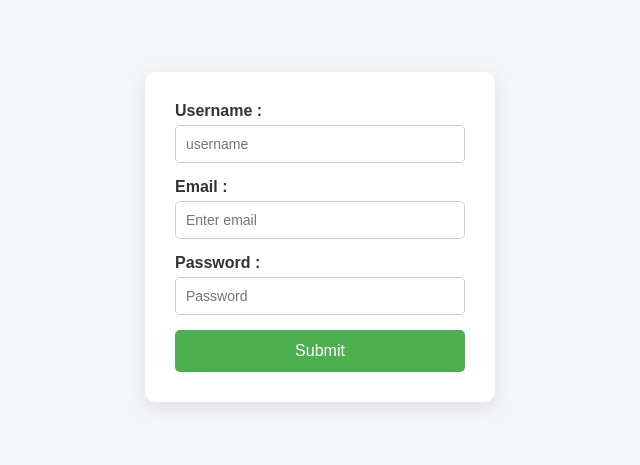
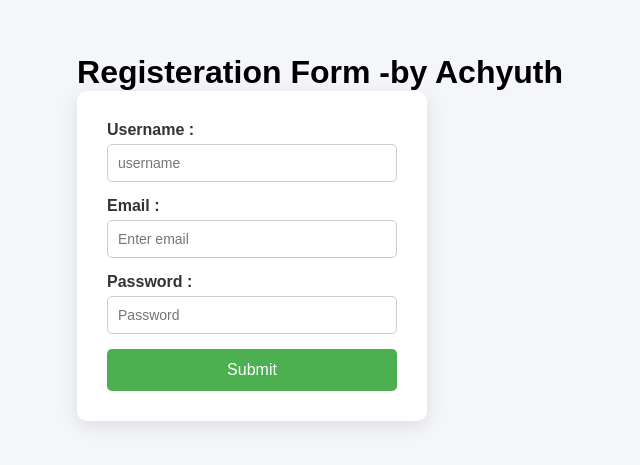
Before and after one commit to KalewarAchyuth/react-form-project, a React (Vite) app: page / in a window 1280 px wide. Shown: the part 163-628 px from the top of the page, without its empty margins (320-960 px from the left). Built offline with nearby package versions, Linux system fonts and the light colour scheme.

Commit message:
Updated form UI

```diff
--- a/src/App.jsx
+++ b/src/App.jsx
@@ -33,6 +33,8 @@ export default function App() {
 
     return(
         <>
+            <h1>Registeration Form <span>-by Achyuth</span></h1>
+
             <form onSubmit={handleSubmit}>
                 <div>
                     <label htmlFor="user">Username : </label>
```
